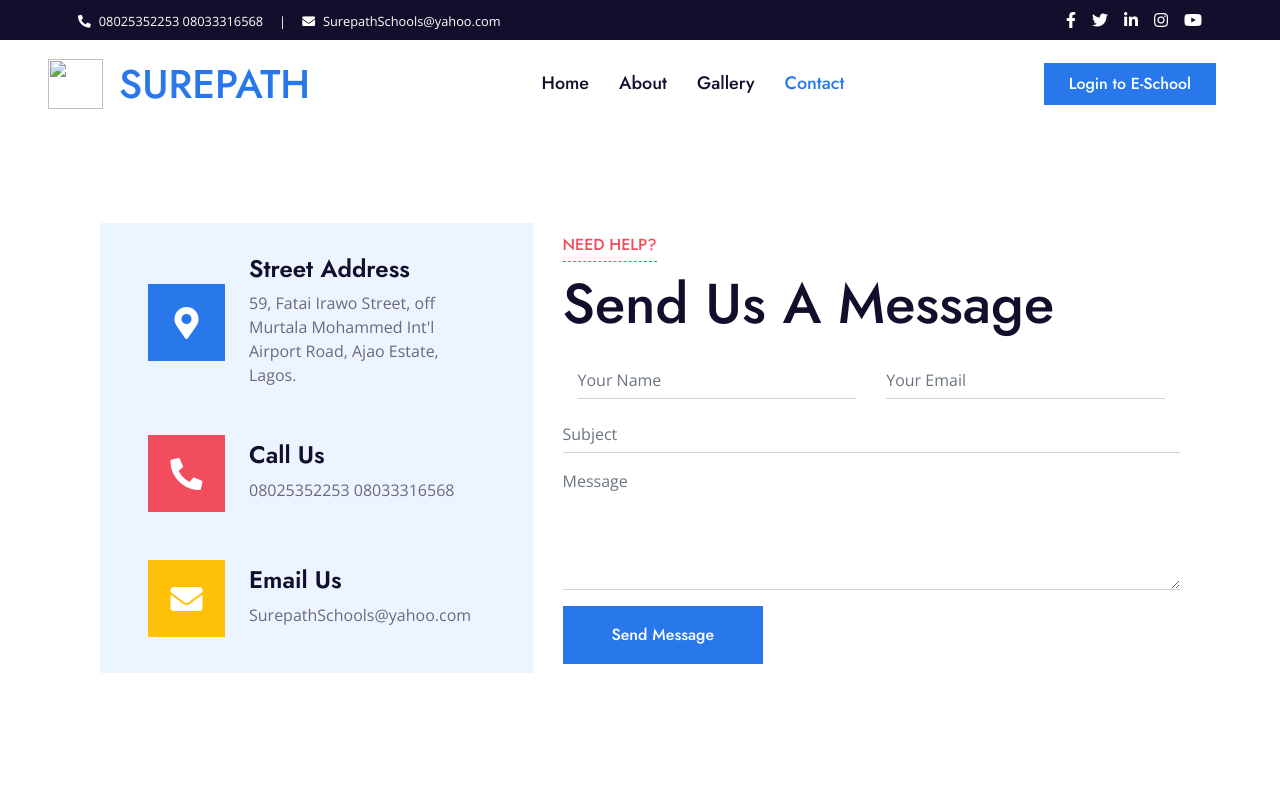
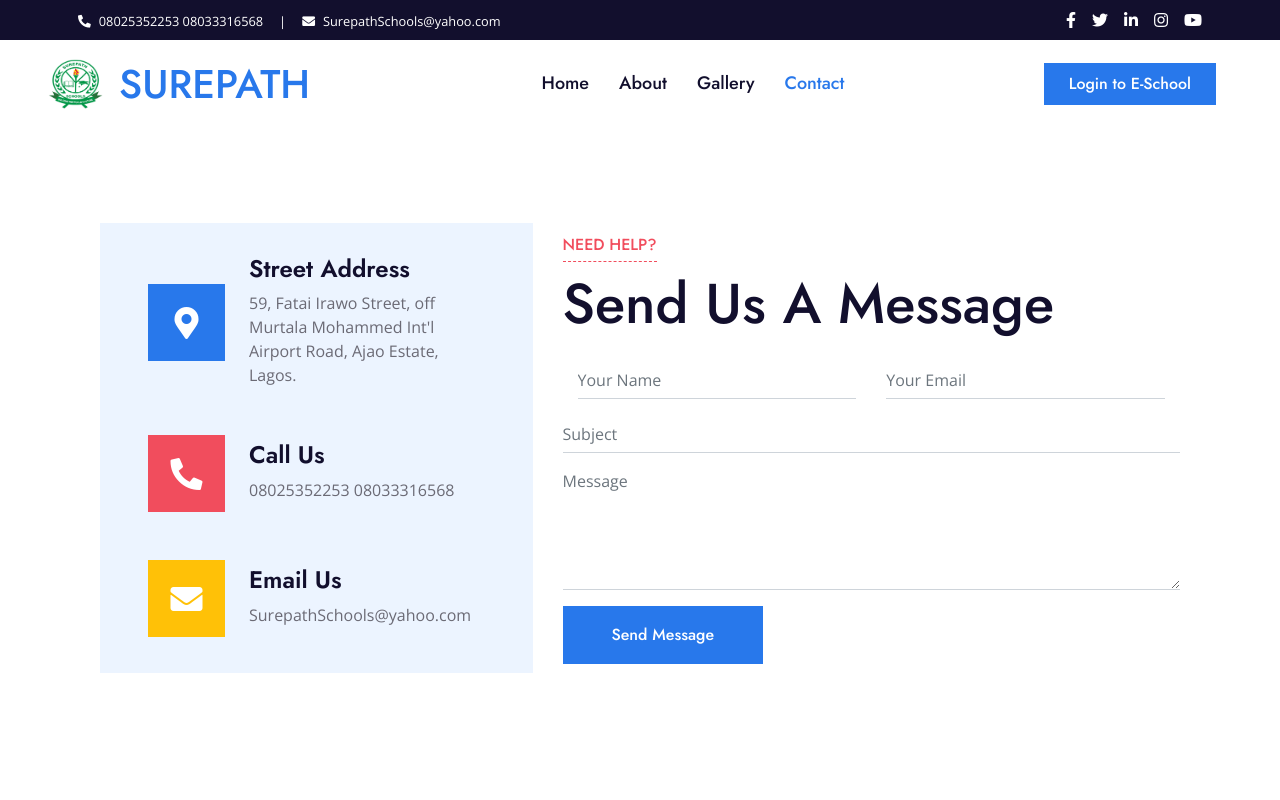
Before and after one commit to Dranonymous2000/surepathschool, a plain HTML site: page contact.html in a window 1280 px wide. Shown: the top 800 px of the page. Drawn offline with nearby package versions, Linux system fonts and the light colour scheme; the site is published under a folder, as on GitHub Pages, so addresses that start at the root find nothing.

Commit message:
surepathschool

```diff
--- a/contact.html
+++ b/contact.html
@@ -63,7 +63,7 @@
     <!-- Navbar Start -->
     <div class="container-fluid p-0">
         <nav class="navbar navbar-expand-lg bg-white navbar-light py-3 py-lg-0 px-lg-5">
-            <img src="/images/logo.png" alt="" style="width: 55px; height: 50px;">
+            <img src="images/logo.png" alt="" style="width: 55px; height: 50px;">
             <a href="index.html" class="navbar-brand ml-lg-3">
                 <h1 class="m-0 text-uppercase text-primary">SUREPATH</h1>
             </a>
```
Also changed, not shown: gallery.html (+1 -1 lines).
